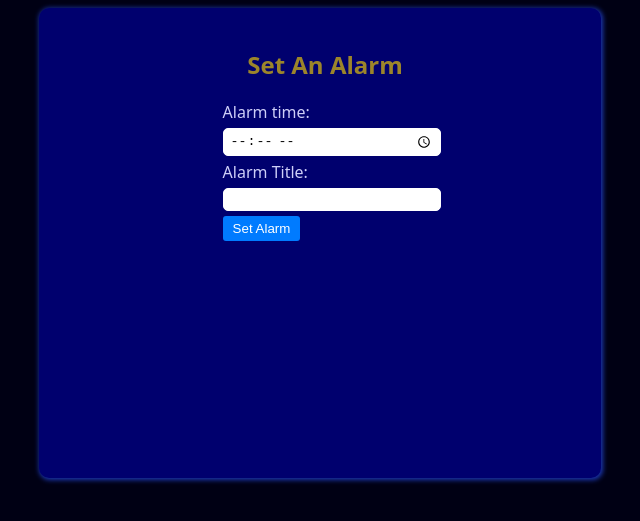
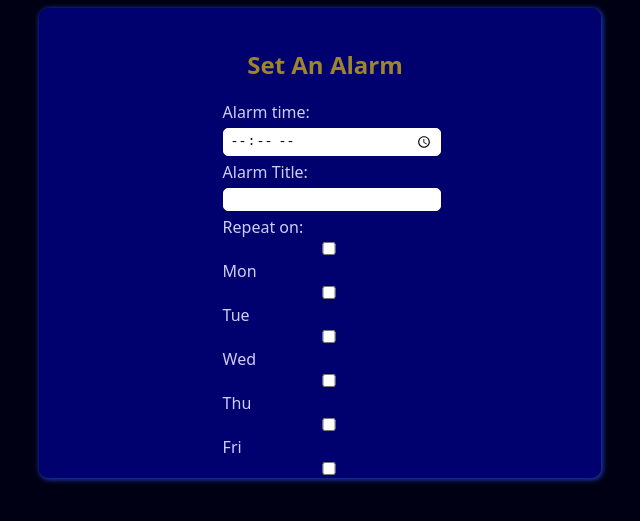
Before and after one commit to Iamtsquare07/alarm-js, a plain HTML site: page index.html in a window 1280 px wide. Shown: the part 95-616 px from the top of the page, without its empty margins (338-978 px from the left). Drawn offline with Linux system fonts and the light colour scheme; a web font is replaced by a local one.

Commit message:
Add files via upload

```diff
--- a/index.html
+++ b/index.html
@@ -15,6 +15,16 @@
       <input type="time" id="alarmTime" required>
       <label for="title">Alarm Title:</label>
       <input type="text" id="title" required>
+      <div class="days-container">
+        <label>Repeat on:</label>
+        <input type="checkbox" id="repeatMonday"> Mon
+        <input type="checkbox" id="repeatTuesday"> Tue
+        <input type="checkbox" id="repeatWednesday"> Wed
+        <input type="checkbox" id="repeatThursday"> Thu
+        <input type="checkbox" id="repeatFriday"> Fri
+        <input type="checkbox" id="repeatSaturday"> Sat
+        <input type="checkbox" id="repeatSunday"> Sun
+      </div>
       <div class="alarm-buttons">
         <button id="setAlarmButton">Set Alarm</button>
         <button id="stopAlarmButton">Stop Alarm</button>
```
Lines whose indentation alone changed are shown as unchanged.
